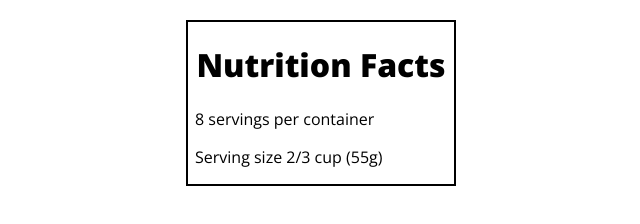
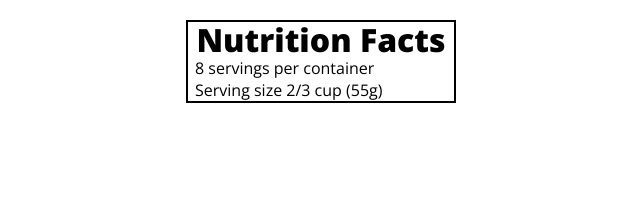
Before and after one commit to vixaiganxk/html-css-javascript, a plain HTML site: page Typography/index.html in a window 1280 px wide. Shown: the whole page, without its empty margins (319-959 px from the left). Drawn offline with nearby package versions, Linux system fonts and the light colour scheme.

Commit message:
Created p selector
Introduced margin to the h1 selector and removed margin from the p selector

```diff
--- a/Typography/styles.css
+++ b/Typography/styles.css
@@ -20,4 +20,9 @@
   h1 {
     font-weight: 800;
     text-align: center;
+    margin: -4px 0;
   }
+
+  p {
+    margin: 0 0;
+  }
```
